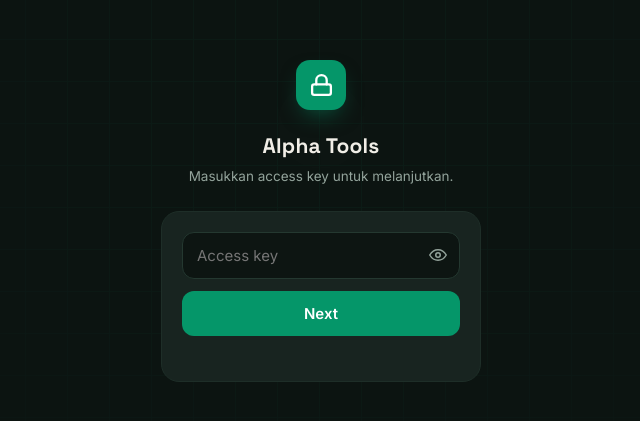
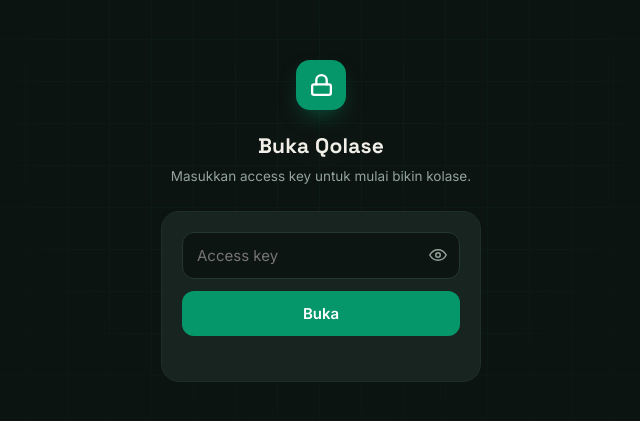
Before and after one commit to hildemyda/alpha-tools, a website: page login.html in a window 1280 px wide. Shown: the part 179-600 px from the top of the page, 319-959 px from the left. Drawn offline with Linux system fonts and the light colour scheme.

Commit message:
Add files via upload

```diff
--- a/login.html
+++ b/login.html
@@ -4,6 +4,7 @@
 <meta charset="UTF-8">
 <meta name="viewport" content="width=device-width, initial-scale=1.0, maximum-scale=1.0, user-scalable=no">
 <title>Alphools — Kumpulan Tools Edit Foto</title>
+<meta name="description" content="Qolase, Round Foto, Brat Maker, dan tools edit foto lainnya — langsung dari browser.">
 
 <!-- Open Graph: ini yang dibaca WhatsApp/browser lain buat bikin preview link.
      URL di og:image & og:url WAJIB absolute (https://...), ganti domainnya
@@ -11,8 +12,10 @@
 <meta property="og:title" content="Alphools">
 <meta property="og:description" content="Qolase, Round Foto, Brat Maker, dan tools edit foto lainnya — langsung dari browser.">
 <meta property="og:image" content="https://alphools.vercel.app/og-image.jpg">
+<meta property="og:image:alt" content="Alphools — kumpulan tools edit foto">
 <meta property="og:url" content="https://alphools.vercel.app/">
 <meta property="og:type" content="website">
+<meta property="og:locale" content="id_ID">
 <meta name="twitter:card" content="summary_large_image">
 <link rel="preconnect" href="https://fonts.googleapis.com">
 <link href="https://fonts.googleapis.com/css2?family=Space+Grotesk:wght@600;700&family=Inter:wght@400;500;600&display=swap" rel="stylesheet">
@@ -129,8 +132,8 @@
       <svg viewBox="0 0 24 24" fill="none" stroke="currentColor" stroke-width="2.2" stroke-linecap="round" stroke-linejoin="round"><rect x="3" y="11" width="18" height="10" rx="2"/><path d="M7 11V7a5 5 0 0 1 10 0v4"/></svg>
     </div>
 
-    <h1>Alpha Tools</h1>
-    <p class="sub">Masukkan access key untuk melanjutkan.</p>
+    <h1>Buka Qolase</h1>
+    <p class="sub">Masukkan access key untuk mulai bikin kolase.</p>
 
     <div class="card" id="card">
       <form id="loginForm" novalidate>
@@ -140,7 +143,7 @@
             <svg id="eyeIcon" viewBox="0 0 24 24" fill="none" stroke="currentColor" stroke-width="2" stroke-linecap="round" stroke-linejoin="round"><path d="M1 12s4-7 11-7 11 7 11 7-4 7-11 7-11-7-11-7Z"/><circle cx="12" cy="12" r="3"/></svg>
           </button>
         </div>
-        <button type="submit" class="submit" id="submitBtn">Next</button>
+        <button type="submit" class="submit" id="submitBtn">Buka</button>
         <div class="error" id="errorMsg">
           <svg viewBox="0 0 24 24" fill="none" stroke="currentColor" stroke-width="2.2" stroke-linecap="round" stroke-linejoin="round"><circle cx="12" cy="12" r="9"/><path d="M12 8v5M12 16h.01"/></svg>
           <span id="errorText"></span>
--- a/middleware.js
+++ b/middleware.js
@@ -2,9 +2,11 @@ import { next } from '@vercel/functions';
 import { redis } from './lib/redis.js';
 
 // Path yang LEWAT TANPA dicek sama sekali (halaman login itu sendiri + endpoint
-// buat login). Semua path lain wajib punya cookie yang valid sesuai jalurnya.
+// buat login + og-image.jpg, karena itu WAJIB bisa diakses publik biar WhatsApp/
+// Facebook/dll bisa narik gambarnya buat preview link, walau requester-nya gak
+// punya cookie akses). Semua path lain wajib punya cookie yang valid sesuai jalurnya.
 export const config = {
-  matcher: ['/((?!login\\.html|api/verify|admin/login\\.html|api/admin/login|favicon\\.ico).*)'],
+  matcher: ['/((?!login\\.html|api/verify|admin/login\\.html|api/admin/login|og-image\\.jpg|favicon\\.ico).*)'],
 };
 
 export default async function middleware(request) {
```
